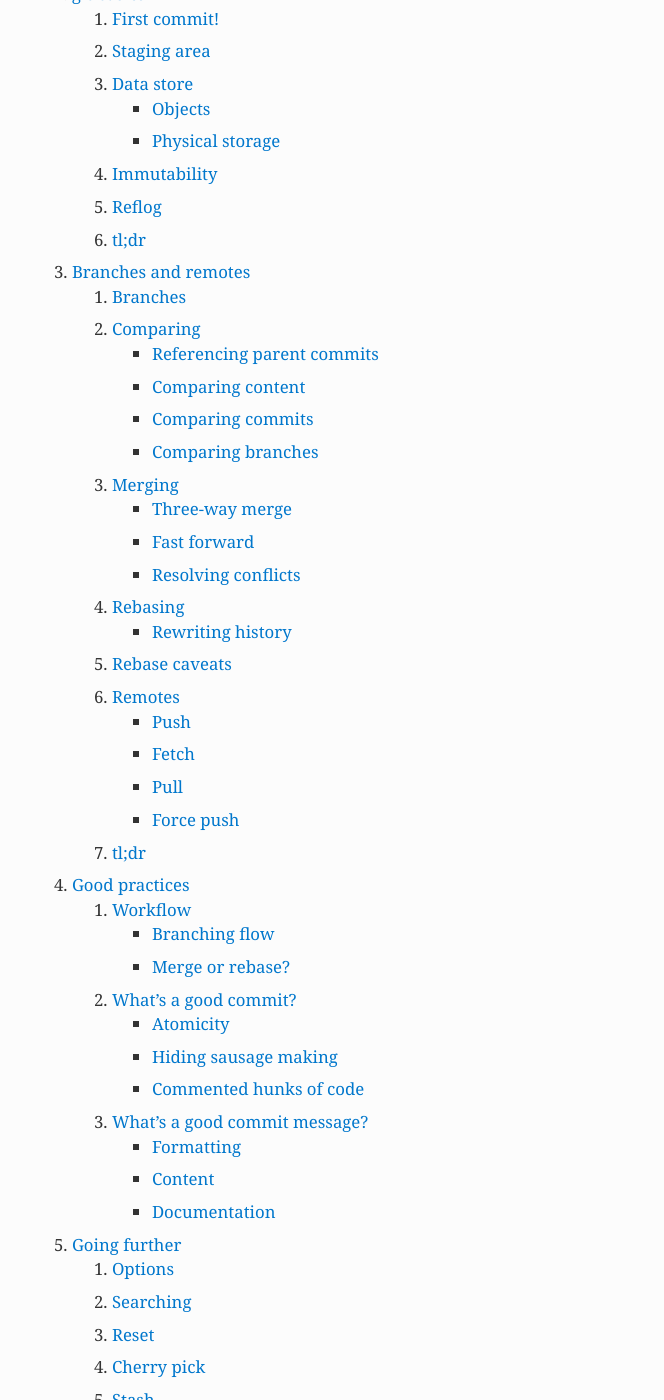
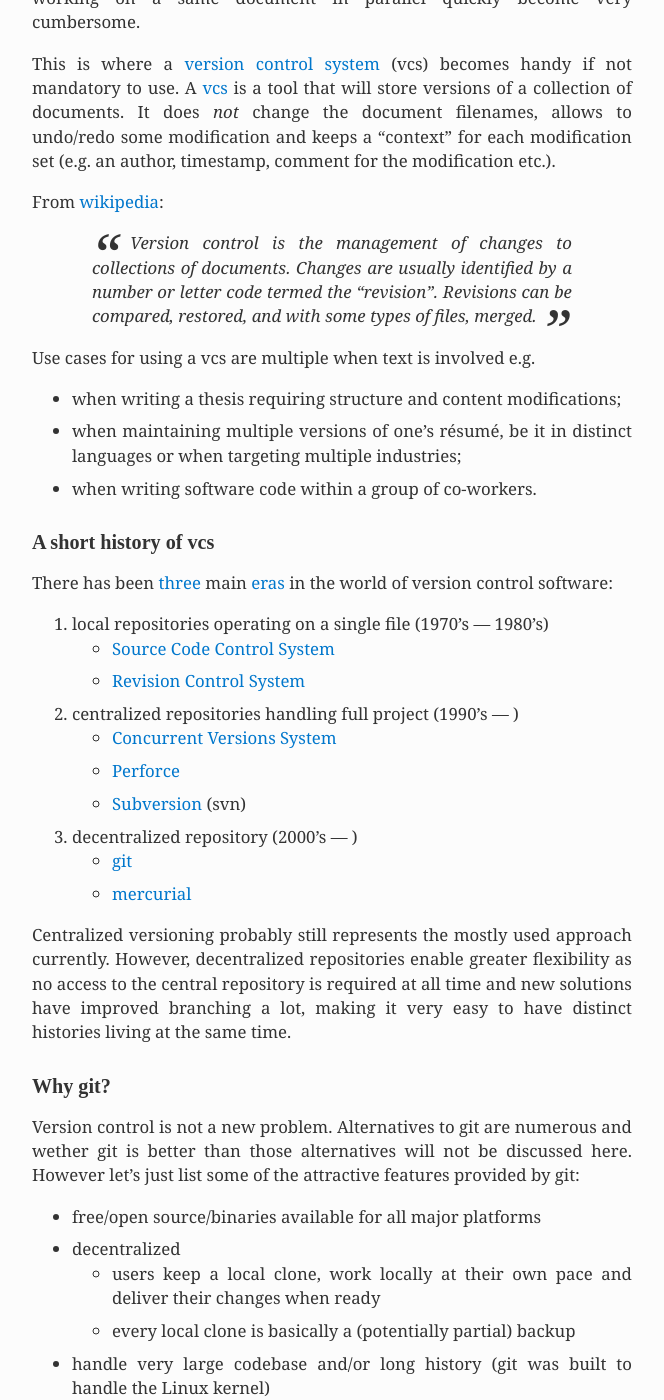
Before and after one commit to marchelbling/marc.helbling.fr, a Jekyll site: the page built from _posts/2014-09-22-practical-git-introduction.md, in a window 1280 px wide and 1400 px high, scrolled down 564 px. Shown: the whole window, without its empty margins (331-995 px from the left). Built offline with Jekyll 4.4.1, drawn with Linux system fonts in a browser that asks for light colours; some web fonts are replaced; some of the changed text lies outside the part shown.

Commit message:
Removes git toc

```diff
--- a/_posts/2014-09-22-practical-git-introduction.md
+++ b/_posts/2014-09-22-practical-git-introduction.md
@@ -9,81 +9,6 @@
 # Introduction
 
 In just a few years, [git](http://git-scm.com/) has become the dominant version control system in the software industry. Despite its widespread use, it often still appears as either magical or cumbersome when its core concepts are not fully grasped. This post is a walkthrough of practical git usage that will detail how git internally handles things.
-
-
-1. <a href="#introduction">Introduction</a>
-    1. <a href="#why-a-version-control-system?">Why a version control system?</a>
-    2. <a href="#a-short-history-of-vcs">A short history of vcs</a>
-    3. <a href="#why-git?">Why git?</a>
-    4. <a href="#about-this-document">About this document</a>
-    5. <a href="#setup">Setup</a>
-2. <a href="#git-basics">git basics</a>
-    1. <a href="#first-commit!">First commit!</a>
-    2. <a href="#staging-area">Staging area</a>
-    3. <a href="#data-store">Data store</a>
-        * <a href="#objects">Objects</a>
-        * <a href="#physical-storage">Physical storage</a>
-    4. <a href="#immutability">Immutability</a>
-    5. <a href="#reflog">Reflog</a>
-    6. <a href="#git-basics:-tl;dr">tl;dr</a>
-3. <a href="#branches-and-remotes">Branches and remotes</a>
-    1. <a href="#branches">Branches</a>
-    2. <a href="#comparing">Comparing</a>
-        * <a href="#referencing-parent-commits">Referencing parent commits</a>
-        * <a href="#comparing-content">Comparing content</a>
-        * <a href="#comparing-commits">Comparing commits</a>
-        * <a href="#comparing-branches">Comparing branches</a>
-    3. <a href="#merging">Merging</a>
-        * <a href="#three-way-merge">Three-way merge</a>
-        * <a href="#fast-forward">Fast forward</a>
-        * <a href="#resolving-conflicts">Resolving conflicts</a>
-    4. <a href="#rebasing">Rebasing</a>
-        * <a href="#rewriting-history">Rewriting history</a>
-    5. <a href="#rebase-caveats">Rebase caveats</a>
-    6. <a href="#remotes">Remotes</a>
-        * <a href="#push">Push</a>
-        * <a href="#fetch">Fetch</a>
-        * <a href="#pull">Pull</a>
-        * <a href="#force-push">Force push</a>
-    7. <a href="#branches-and-remotes:-tl;dr">tl;dr</a>
-4. <a href="#good-practices">Good practices</a>
-    1. <a href="#workflow">Workflow</a>
-        * <a href="#branching-flow">Branching flow</a>
-        * <a href="#merge-or-rebase?">Merge or rebase?</a>
-    2. <a href="#what’s-a-good-commit?">What’s a good commit?</a>
-        * <a href="#atomicity">Atomicity</a>
-        * <a href="#hiding-sausage-making">Hiding sausage making</a>
-        * <a href="#commented-hunks-of-code">Commented hunks of code</a>
-    3. <a href="#what’s-a-good-commit-message?">What’s a good commit message?</a>
-        * <a href="#formatting">Formatting</a>
-        * <a href="#content">Content</a>
-        * <a href="#documentation">Documentation</a>
-5. <a href="#">Going further</a>
-    1. <a href="#options">Options</a>
-    2. <a href="#searching">Searching</a>
-    3. <a href="#reset">Reset</a>
-    4. <a href="#cherry-pick">Cherry pick</a>
-    5. <a href="#stash">Stash</a>
-    6. <a href="#bisect">Bisect</a>
-6. <a href="#environment">Environment</a>
-    1. <a href="#command-line-completion">Command-line completion</a>
-    2. <a href="#configuration">Configuration</a>
-        * <a href="#local/global/system">Local/global/system</a>
-        * <a href="#basics">Basics</a>
-        * <a href="#aliases">Aliases</a>
-    3. <a href="#hooks">Hooks</a>
-    4. <a href="#custom-command-line-prompt">Custom command-line prompt</a>
-    5. <a href="#protocols">Protocols</a>
-    6. <a href="#guis-and-plugins">GUIs and plugins</a>
-    7. <a href="#jargon">Jargon</a>
-        * <a href="#upstream/downstream">upstream/downstream</a>
-        * <a href="#bare-and-non-bare-repository">bare and non-bare repository</a>
-        * <a href="#fork">fork</a>
-        * <a href="#pull-request">pull request</a>
-        * <a href="#porcelain/plumbing">porcelain/plumbing</a>
-        * <a href="#gist">gist</a>
-        * <a href="#hunk">hunk</a>
-7. <a href="#references">References</a>
 
 
 ## Why a Version Control System?
```
